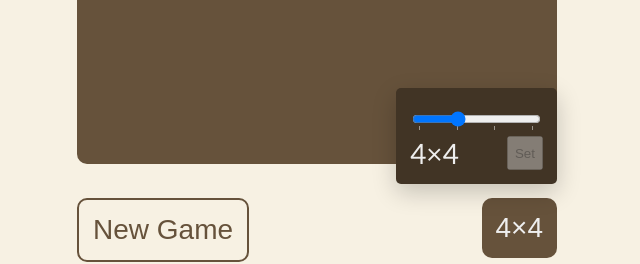
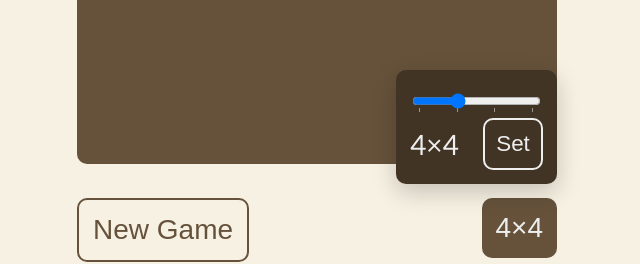
Before and after one commit to mrhanna/2048, a React (Vite) app: page / in a window 1280 px wide. Both pictures are taken after a click on the button "Open grid size selector". Shown: the part 417-681 px from the top of the page, without its empty margins (323-963 px from the left). Built offline with nearby package versions, Linux system fonts and the light colour scheme.

Commit message:
tweaked button styling on grid size selector

```diff
--- a/src/features/ui/GridSizeSelector.tsx
+++ b/src/features/ui/GridSizeSelector.tsx
@@ -16,7 +16,7 @@ const Wrapper = styled.div`
 const SliderContainer = styled.div`
     position: absolute;
     background-color: rgb(65, 52, 37);
-    border-radius: 5px;
+    border-radius: 10px;
     box-shadow: rgba(0, 0, 0, 0.2) 0px 8px 24px;
     bottom: calc(100% + .5em);
     padding: .5em;
@@ -92,13 +92,15 @@ export default function GridSizeSelector() {
                                 .map((n) => <option key={n} value={n} />)}
                         </datalist>
                     </div>
-                    <div style={{ display: 'flex', justifyContent: 'space-between', color: '#eee' }}>
+                    <div style={{ display: 'flex', justifyContent: 'space-between', alignItems: 'center', color: '#eee' }}>
                         <div>{formatGridSize(localSliderValue)}</div>
-                        <button
+                        <MenuButton
                             disabled={localSliderValue === gridSize && true}
                             onClick={handleSetGridSize}
+                            className="secondary"
+                            style={{ borderColor: '#eee', color: '#eee', fontSize: '.8em' }}
                             aria-label="Confirm grid size setting"
-                        >Set</button>
+                        >Set</MenuButton>
                     </div>
                 </SliderContainer>
             </ExitWrapper>
```
